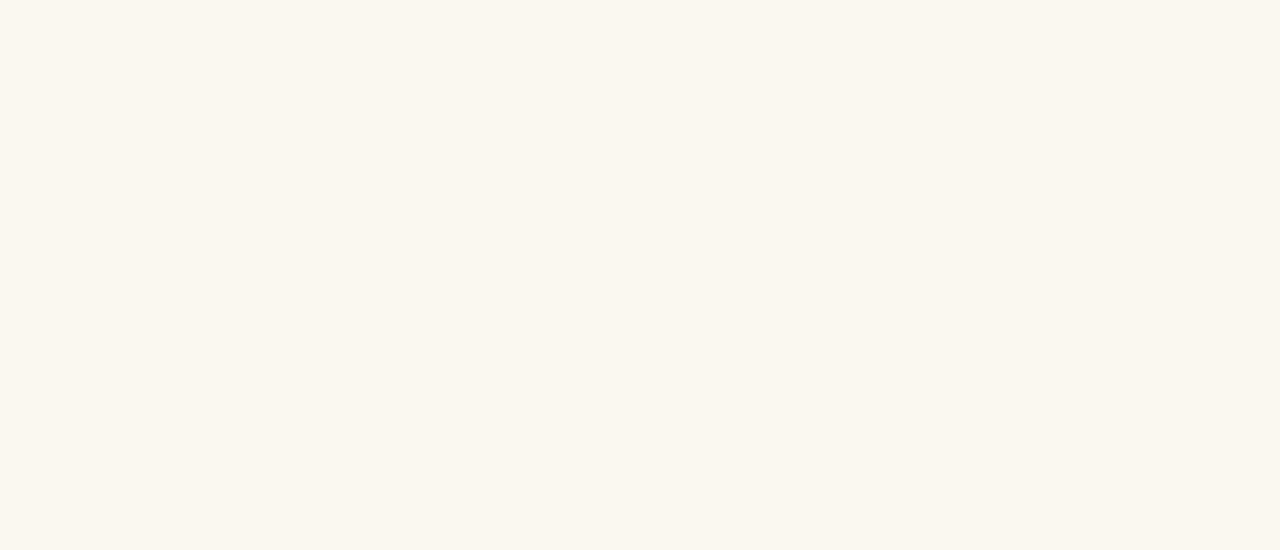
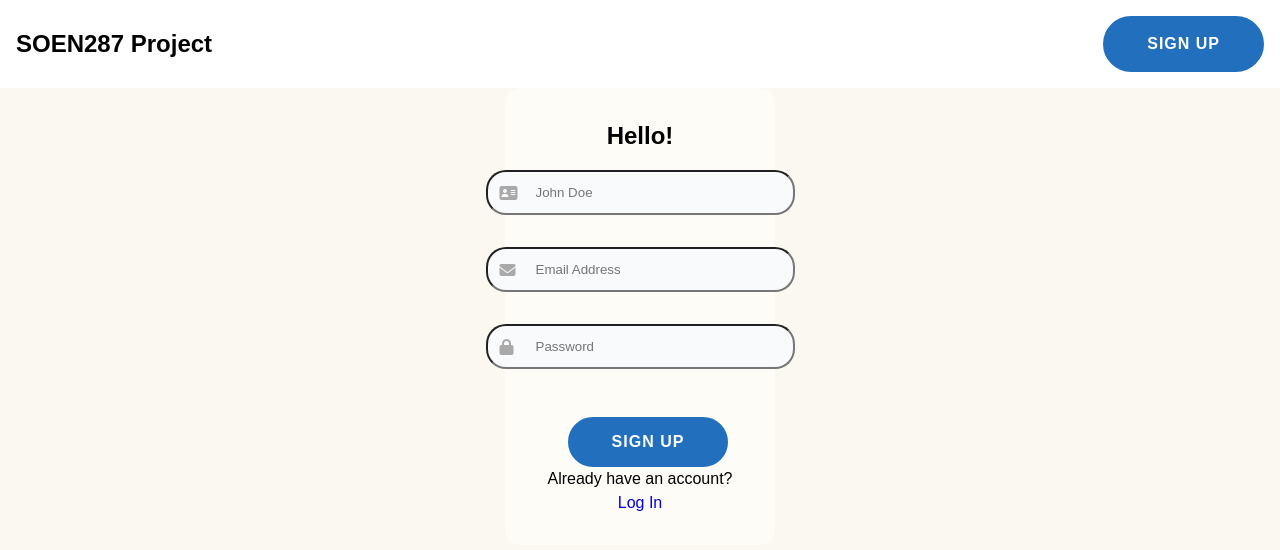
Before and after one commit to flore-25/SOEN287-project, a React (Vite) app in the folder soen-287-project/: page /signup in a window 1280 px wide. Before the commit this address had no page. Shown: the top 550 px of the page. Built offline with nearby package versions, Linux system fonts and the light colour scheme.

Commit message:
Working login functionality

```diff
--- a/soen-287-project/src/components/LoginBox.jsx
+++ b/soen-287-project/src/components/LoginBox.jsx
@@ -14,13 +14,44 @@ function LoginBox() {
 
   const handleSubmit = (e) => {
     e.preventDefault()
-    // Demo: log in as student. Replace with API call and role from backend later.
-    login({
-      id: 'demo-user-1',
-      email: email || 'student@example.com',
-      role: ROLES.STUDENT,
+
+    const dataOut = {
+      email: email,
+      password: password
+    };
+     fetch('http://127.0.0.1:8787/login/password', {
+      method: "POST",
+      headers: {
+        "Content-Type": "application/json"
+      },
+      body: JSON.stringify(dataOut)
+     })
+    .then(response =>
+    {
+      console.log("checking password...");
+      if (!response.ok) {
+        return response.json().then(errorData => {
+          const error = new Error(`HTTP error! status ${response.status}`);
+          error.responseJson = errorData;
+          throw error;
+        });
+      }
+      return response.json();
     })
-    navigate(ROUTES.DASHBOARD)
+    .then(data => {
+    console.log(data.message);
+    })
+    .catch(error =>
+    {
+      if(error.responseJson)
+      {
+         alert(error.responseJson.message);
+      }
+      else
+      {
+        console.error('There has been an error: ', error.message)
+      }
+    });
   }
 
   return (
@@ -31,6 +62,7 @@ function LoginBox() {
           <span className='fa-solid fa-envelope'></span>
           <input
             type="email"
+            name="email"
             value={email}
             onChange={(e) => setEmail(e.target.value)}
             placeholder={LOGIN.EMAIL_PLACEHOLDER}
@@ -41,6 +73,7 @@ function LoginBox() {
           <span className='fa-solid fa-lock'></span>
           <input
           type="password"
+          name="password"
           value={password}
           onChange={(e) => setPassword(e.target.value)}
           placeholder={LOGIN.PASSWORD_PLACEHOLDER}
--- /dev/null
+++ b/soen-287-project/src/components/SignupBox.jsx
@@ -0,0 +1,73 @@
+import { useState } from 'react'
+import { useNavigate, Link} from 'react-router-dom'
+import { useAuth } from '../context/AuthContext'
+import { ROUTES, ROLES, NAV, SIGN_UP } from '../constants'
+import '../loginPage.css'
+import { FontAwesomeIcon } from 'react-fontawesome'
+
+
+function SignupBox() {
+  const navigate = useNavigate()
+  const { login } = useAuth()
+  const [email, setEmail] = useState('')
+  const [password, setPassword] = useState('')
+  const [name, setName] = useState('')
+
+  const handleSubmit = (e) => {
+    e.preventDefault()
+    // Demo: log in as student. Replace with API call and role from backend later.
+    login({
+      id: 'demo-user-1',
+      email: email || 'student@example.com',
+      role: ROLES.STUDENT,
+    })
+    navigate(ROUTES.DASHBOARD)
+  }
+
+  return (
+    <div className='loginDiv'>
+      <h2 className='greeting'>{SIGN_UP.GREETING}</h2>
+      <form className="login" onSubmit={handleSubmit}>
+        <div className='input-group'>
+          <span className='fa-solid fa-address-card'></span>
+          <input
+            type="name"
+            value={name}
+            onChange={(e) => setName(e.target.value)}
+            placeholder={SIGN_UP.NAME}
+            className="nameField field icon-placeholder"
+          />
+        </div>
+        <div className='input-group'>
+          <span className='fa-solid fa-envelope'></span>
+          <input
+            type="email"
+            value={email}
+            onChange={(e) => setEmail(e.target.value)}
+            placeholder={SIGN_UP.EMAIL_PLACEHOLDER}
+            className="emailField field icon-placeholder"
+          />
+        </div>
+        <div className='input-group'>
+          <span className='fa-solid fa-lock'></span>
+          <input
+          type="password"
+          value={password}
+          onChange={(e) => setPassword(e.target.value)}
+          placeholder={SIGN_UP.PASSWORD_PLACEHOLDER}
+          className="passwordField field icon icon-password"
+        />
+        </div>
+        <input type="submit" className="loginButton" value={SIGN_UP.SUBMIT} />
+      </form>
+      <>
+        Already have an account?
+      </>
+      <Link className="login-button" to={ROUTES.LOGIN}>
+            {NAV.LOGIN}
+      </Link>
+    </div>
+  )
+}
+
+export default SignupBox
--- a/soen-287-project/src/components/TopNavBar.jsx
+++ b/soen-287-project/src/components/TopNavBar.jsx
@@ -25,7 +25,7 @@ export default function TopNavBar() {
             {NAV.LOG_OUT}
           </button>
         ) : (
-          <Link className="login-button" to={ROUTES.LOGIN}>
+          <Link className="login-button" to={ROUTES.SIGNUP}>
             {NAV.SIGN_UP}
           </Link>
         )}
--- a/soen-287-project/src/constants/labels.js
+++ b/soen-287-project/src/constants/labels.js
@@ -5,6 +5,7 @@
 export const APP_NAME = 'SOEN287 Project'
 
 export const NAV = {
+  LOGIN: 'Log In',
   SIGN_UP: 'Sign Up',
   LOG_OUT: 'Log out',
 }
@@ -27,6 +28,15 @@ export const LOGIN = {
   PASSWORD_PLACEHOLDER: 'Password',
   SUBMIT: 'Log in',
 }
+
+export const SIGN_UP = {
+  GREETING: 'Hello!',
+  EMAIL_PLACEHOLDER: 'Email Address',
+  PASSWORD_PLACEHOLDER: 'Password',
+  SUBMIT: 'Sign up',
+  NAME: 'John Doe',
+}
+
 
 export const COURSE_FORM = {
   COURSE_ID: 'Course ID',
--- a/soen-287-project/src/constants/routes.js
+++ b/soen-287-project/src/constants/routes.js
@@ -5,6 +5,7 @@
 export const ROUTES = {
   HOME: '/',
   LOGIN: '/login',
+  SIGNUP: '/signup',
   DASHBOARD: '/dashboard',
   COURSE_DETAIL: '/course/:courseId',
   courseDetail: (courseId) => `/course/${courseId}`,
--- a/soen-287-project/src/context/AuthContext.jsx
+++ b/soen-287-project/src/context/AuthContext.jsx
@@ -27,5 +27,5 @@ export function useAuth() {
 /** Helper: true if current user is a student (can add/edit/remove courses). */
 export function useIsStudent() {
   const { user } = useAuth()
-  return user?.role === ROLES.ADMINISTRATOR
+  return user?.role === ROLES.STUDENT
 }
--- a/soen-287-project/src/main.jsx
+++ b/soen-287-project/src/main.jsx
@@ -13,6 +13,7 @@ import CourseDetail from './pages/CourseDetail.jsx'
 import { ROUTES } from './constants/index.js'
 import Deadlines from './deadlines.jsx'
 import Charts from './charts.jsx'
+import SignupPage from './signupPage.jsx'
 
 createRoot(document.getElementById('root')).render(
   <StrictMode>
@@ -24,6 +25,7 @@ createRoot(document.getElementById('root')).render(
           <Routes>
             <Route path={ROUTES.HOME} element={<LandingPage />} />
             <Route path={ROUTES.LOGIN} element={<LoginPage />} />
+            <Route path={ROUTES.SIGNUP} element={<SignupPage />} />
             <Route
               path={ROUTES.DASHBOARD}
               element={
--- /dev/null
+++ b/soen-287-project/src/signupPage.jsx
@@ -0,0 +1,25 @@
+import { useState, useEffect } from 'react'
+import { useNavigate } from 'react-router-dom'
+import landingBG from './assets/landingBG.png'
+import TopNavBar from './components/TopNavBar'
+import SignupBox from './components/SignupBox'
+import { useAuth } from './context/AuthContext'
+import { ROUTES, LOGIN, ROLES } from './constants'
+import './loginPage.css'
+
+function SignupPage() {
+  useEffect(() => {
+    document.body.classList.add('landing-page')
+    return () => document.body.classList.remove('landing-page')
+  }, [])
+
+  return (
+    <div className="loginPage">
+      <TopNavBar/>
+      <SignupBox/>
+    </div>
+  )
+}
+
+
+export default SignupPage
```
Also changed, not shown: soen-287-project/package.json (+7 -1 lines), soen-287-project/worker/index.js (+82 -1 lines), 2 other files (tests, documents, lock files or other folders).
